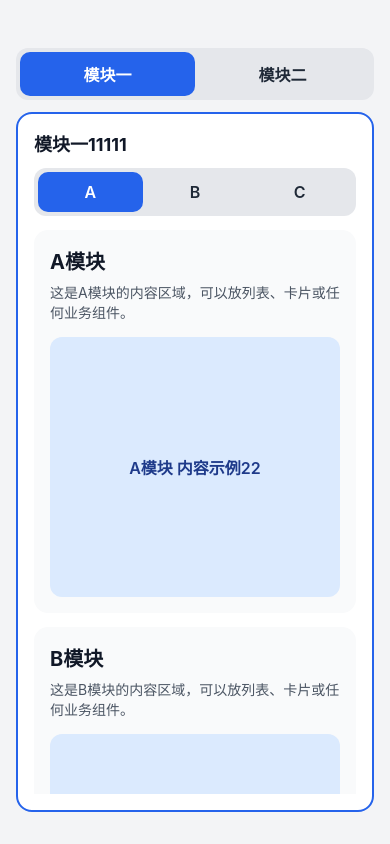
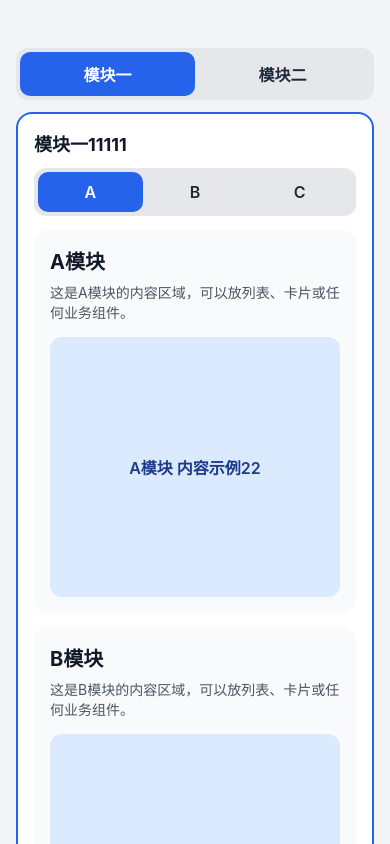
Before and after one commit to dominate666/panResponder, a React Native app: screen / in a window 390 px wide. Built offline with nearby package versions, Linux system fonts and the light colour scheme.

Commit message:
tab切换模块2内容只显示一半

```diff
--- a/components/TabModuleScroller.tsx
+++ b/components/TabModuleScroller.tsx
@@ -1,5 +1,7 @@
-import { useMemo, useRef, useState } from 'react';
+import { useCallback, useMemo, useRef, useState } from 'react';
 import {
+  FlatList,
+  ListRenderItem,
   NativeScrollEvent,
   NativeSyntheticEvent,
   ScrollView,
@@ -29,9 +31,9 @@ const SECTION_TITLES: Record<TabKey, string> = {
 
 export default function TabModuleScroller() {
   const { width, height } = useWindowDimensions();
-  const bigModuleWidth = width - 32;
-  const modulePageWidth = bigModuleWidth + 16;
-  const outerScrollRef = useRef<ScrollView>(null);
+  const [viewportWidth, setViewportWidth] = useState(width);
+  const bigModuleWidth = viewportWidth - 32;
+  const moduleListRef = useRef<FlatList<ModuleKey>>(null);
   const innerScrollRef = useRef<ScrollView>(null);
   const sectionOffsetsRef = useRef<Record<TabKey, number>>({
     A: 0,
@@ -60,52 +62,47 @@ export default function TabModuleScroller() {
   };
 
   const scrollToModule = (module: ModuleKey) => {
+    const index = MODULES.indexOf(module);
+    if (index < 0 || viewportWidth <= 0) {
+      return;
+    }
+
+    moduleListRef.current?.scrollToIndex({ index, animated: true });
     setActiveModule(module);
-    const index = module === '1' ? 0 : 1;
-    outerScrollRef.current?.scrollTo({
-      x: index * modulePageWidth,
-      animated: true,
-    });
   };
 
-  const handleOuterScroll = (event: NativeSyntheticEvent<NativeScrollEvent>) => {
+  const snapAndSyncModule = (event: NativeSyntheticEvent<NativeScrollEvent>) => {
+    const pageWidth = event.nativeEvent.layoutMeasurement.width;
+    if (pageWidth <= 0) {
+      return;
+    }
+
     const offsetX = event.nativeEvent.contentOffset.x;
-    const index = Math.round(offsetX / modulePageWidth);
-    setActiveModule(index >= 1 ? '2' : '1');
+    const index = Math.round(offsetX / pageWidth);
+    const clampedIndex = Math.max(0, Math.min(index, MODULES.length - 1));
+
+    moduleListRef.current?.scrollToIndex({ index: clampedIndex, animated: true });
+    setActiveModule(MODULES[clampedIndex]);
   };
 
+  const handleScrollEndDrag = (event: NativeSyntheticEvent<NativeScrollEvent>) => {
+    const velocityX = event.nativeEvent.velocity?.x ?? 0;
+    if (Math.abs(velocityX) < 0.05) {
+      snapAndSyncModule(event);
+    }
+  };
+
+  const handleModuleListLayout = useCallback((layoutWidth: number) => {
+    if (layoutWidth > 0) {
+      setViewportWidth(layoutWidth);
+    }
+  }, []);
+
+  const renderModulePage: ListRenderItem<ModuleKey> = useCallback(
+    ({ item }) => {
+      if (item === '1') {
         return (
-    <View style={styles.container}>
-      <View style={styles.moduleTabRow}>
-        {MODULES.map((module) => {
-          const isActive = activeModule === module;
-          return (
-            <TouchableOpacity
-              key={module}
-              style={[styles.moduleTabButton, isActive && styles.moduleTabButtonActive]}
-              activeOpacity={0.85}
-              onPress={() => scrollToModule(module)}
-            >
-              <Text style={[styles.moduleTabText, isActive && styles.moduleTabTextActive]}>
-                {MODULE_TITLES[module]}
-              </Text>
-            </TouchableOpacity>
-          );
-        })}
-      </View>
-
-      <ScrollView
-        ref={outerScrollRef}
-        horizontal
-        style={styles.outerScrollView}
-        contentContainerStyle={styles.outerScrollContent}
-        showsHorizontalScrollIndicator={false}
-        nestedScrollEnabled
-        decelerationRate="fast"
-        onScroll={handleOuterScroll}
-        scrollEventThrottle={16}
-        onMomentumScrollEnd={handleOuterScroll}
-      >
+          <View style={[styles.modulePage, { width: viewportWidth }]}>
             <View
               style={[
                 styles.bigModule,
@@ -154,11 +151,15 @@ export default function TabModuleScroller() {
                 ))}
               </ScrollView>
             </View>
+          </View>
+        );
+      }
 
+      return (
+        <View style={[styles.modulePage, { width: viewportWidth }]}>
           <View
             style={[
               styles.bigModule,
-            styles.bigModuleLast,
               { width: bigModuleWidth },
               activeModule === '2' && styles.bigModuleActive,
             ]}
@@ -171,7 +172,60 @@ export default function TabModuleScroller() {
               <Text style={styles.placeholderText}>模块二 内容示例</Text>
             </View>
           </View>
-      </ScrollView>
+        </View>
+      );
+    },
+    [activeModule, activeTab, bigModuleWidth, height, sectionBlocks, viewportWidth],
+  );
+
+  return (
+    <View style={styles.container}>
+      <View style={styles.moduleTabRow}>
+        {MODULES.map((module) => {
+          const isActive = activeModule === module;
+          return (
+            <TouchableOpacity
+              key={module}
+              style={[styles.moduleTabButton, isActive && styles.moduleTabButtonActive]}
+              activeOpacity={0.85}
+              onPress={() => scrollToModule(module)}
+            >
+              <Text style={[styles.moduleTabText, isActive && styles.moduleTabTextActive]}>
+                {MODULE_TITLES[module]}
+              </Text>
+            </TouchableOpacity>
+          );
+        })}
+      </View>
+
+      <FlatList
+        ref={moduleListRef}
+        data={MODULES}
+        horizontal
+        pagingEnabled
+        bounces
+        alwaysBounceHorizontal
+        overScrollMode="always"
+        style={styles.outerScrollView}
+        showsHorizontalScrollIndicator={false}
+        nestedScrollEnabled
+        keyExtractor={(item) => item}
+        renderItem={renderModulePage}
+        getItemLayout={(_, index) => ({
+          length: viewportWidth,
+          offset: viewportWidth * index,
+          index,
+        })}
+        onLayout={(e) => handleModuleListLayout(e.nativeEvent.layout.width)}
+        onMomentumScrollEnd={snapAndSyncModule}
+        onScrollEndDrag={handleScrollEndDrag}
+        onScrollToIndexFailed={(info) => {
+          moduleListRef.current?.scrollToOffset({
+            offset: info.index * viewportWidth,
+            animated: true,
+          });
+        }}
+      />
     </View>
   );
 }
@@ -211,13 +265,11 @@ const styles = StyleSheet.create({
   outerScrollView: {
     flex: 1,
   },
-  outerScrollContent: {
-    flexDirection: 'row',
-    paddingHorizontal: 16,
+  modulePage: {
     paddingBottom: 32,
+    alignItems: 'center',
   },
   bigModule: {
-    marginRight: 16,
     borderRadius: 16,
     backgroundColor: '#ffffff',
     padding: 16,
@@ -227,9 +279,6 @@ const styles = StyleSheet.create({
   },
   bigModuleActive: {
     borderColor: '#2563eb',
-  },
-  bigModuleLast: {
-    marginRight: 0,
   },
   bigModuleTitle: {
     fontSize: 18,
```
Lines whose indentation alone changed are shown as unchanged.
